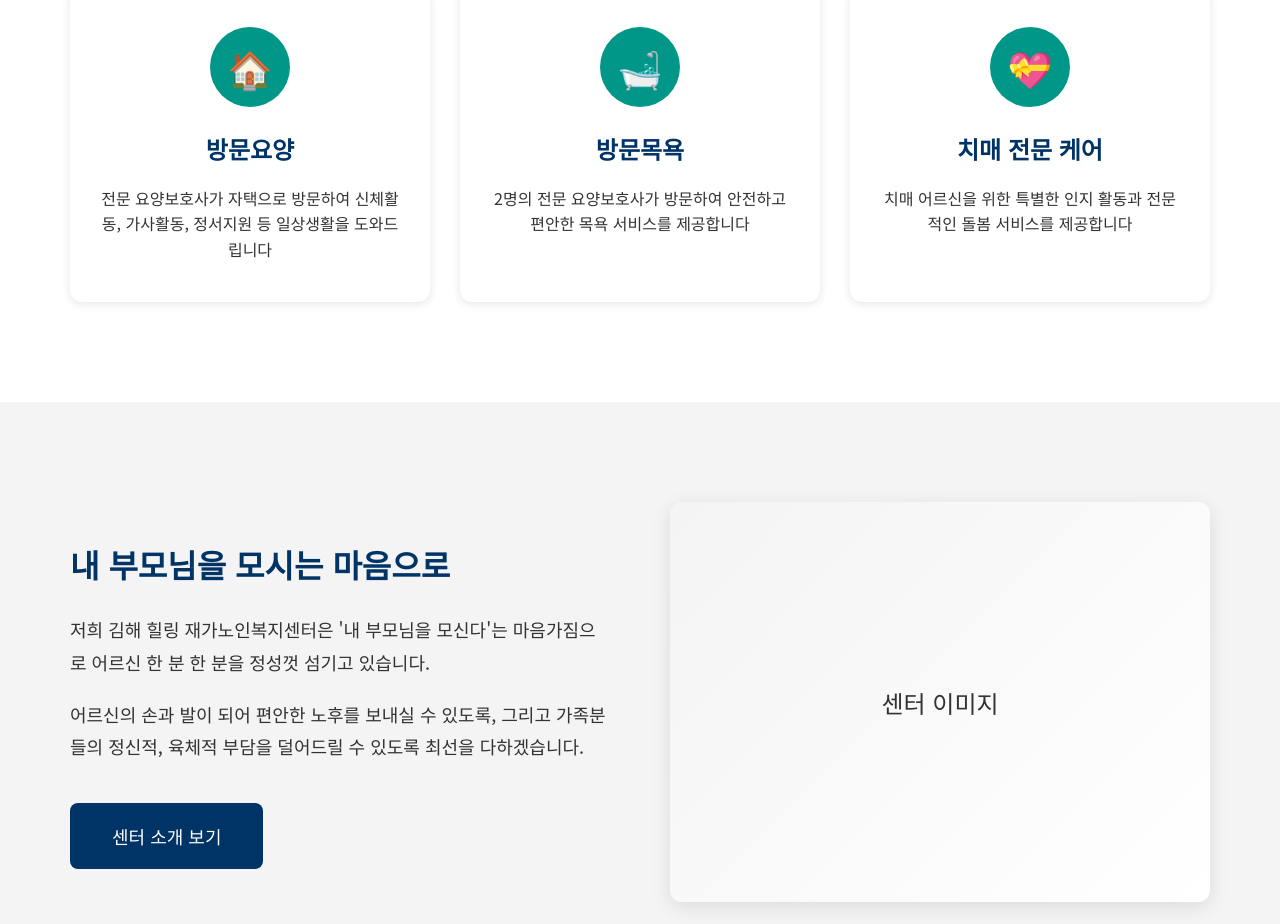
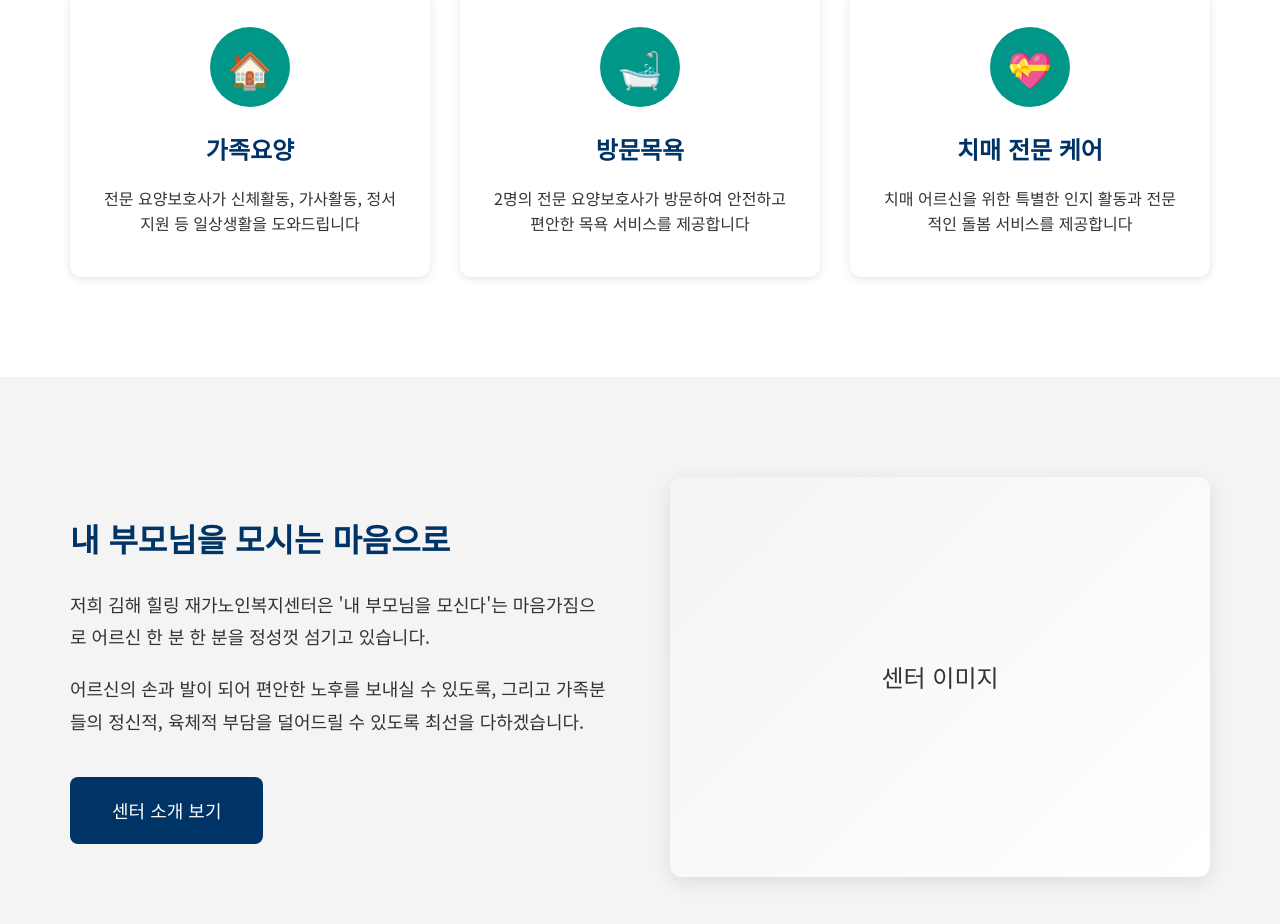
Before and after one commit to ujunja/health-website, a Nuxt app: page / in a window 1280 px wide. Shown: the part 900-1824 px from the top of the page. Built offline with nearby package versions, Linux system fonts and the light colour scheme.

Commit message:
가족요양으로 변경

```diff
--- a/components/ServicesSection.vue
+++ b/components/ServicesSection.vue
@@ -6,8 +6,8 @@
       <div class="service-cards">
         <ServiceCard
           icon="🏠"
-          title="방문요양"
-          description="전문 요양보호사가 자택으로 방문하여 신체활동, 가사활동, 정서지원 등 일상생활을 도와드립니다"
+          title="가족요양"
+          description="전문 요양보호사가 자택으로 신체활동, 가사활동, 정서지원 등 일상생활을 도와드립니다"
         />
         <ServiceCard
           icon="🛁"
--- a/nuxt.config.ts
+++ b/nuxt.config.ts
@@ -18,8 +18,8 @@ export default defineNuxtConfig({
       meta: [
         { charset: 'utf-8' },
         { name: 'viewport', content: 'width=device-width, initial-scale=1.0, maximum-scale=5.0, user-scalable=yes' },
-        { name: 'description', content: '어르신의 행복한 노후를 함께하는 전문 재가요양서비스. 방문요양, 방문목욕 서비스 제공' },
-        { name: 'keywords', content: '재가요양, 방문요양, 방문목욕, 노인요양, 장기요양' }
+        { name: 'description', content: '어르신의 행복한 노후를 함께하는 전문 재가요양서비스. 가족요양, 방문목욕 서비스 제공' },
+        { name: 'keywords', content: '재가요양, 가족요양, 방문목욕, 노인요양, 장기요양' }
       ],
       link: [
         { rel: 'icon', type: 'image/x-icon', href: '/health-website/favicon.ico' },
--- a/pages/guide.vue
+++ b/pages/guide.vue
@@ -131,6 +131,7 @@
               </tbody>
             </table>
           </div>
+
         </div>
 
         <div class="cost-notice">
@@ -362,7 +363,7 @@ const faqItems = [
 
 @media (min-width: 768px) {
   .cost-tables {
-    grid-template-columns: 1fr 1fr;
+    grid-template-columns: 1fr;
   }
 }
 
--- a/pages/index.vue
+++ b/pages/index.vue
@@ -13,8 +13,8 @@
         <div class="service-cards">
           <ServiceCard
             icon="🏠"
-            title="방문요양"
-            description="전문 요양보호사가 자택으로 방문하여 신체활동, 가사활동, 정서지원 등 일상생활을 도와드립니다"
+            title="가족요양"
+            description="전문 요양보호사가 신체활동, 가사활동, 정서지원 등 일상생활을 도와드립니다"
           />
           <ServiceCard
             icon="🛁"
@@ -45,7 +45,7 @@ useHead({
   meta: [
     {
       name: 'description',
-      content: '어르신의 행복한 노후를 함께하는 전문 재가요양서비스. 방문요양, 방문목욕, 치매 전문 케어 서비스를 제공합니다.'
+      content: '어르신의 행복한 노후를 함께하는 전문 재가요양서비스. 가족요양, 방문목욕, 치매 전문 케어 서비스를 제공합니다.'
     }
   ]
 })
--- a/pages/news.vue
+++ b/pages/news.vue
@@ -186,7 +186,7 @@ const notices = ref([
     views: 152,
     important: true,
     excerpt: '2025년 설 연휴 기간 센터 운영에 대해 안내드립니다.',
-    content: '안녕하십니까. 2025년 설 연휴 기간 (2월 9일~12일) 센터 운영 일정을 안내드립니다. 연휴 기간에도 방문요양 서비스는 정상 운영되며, 긴급 상황 발생 시 24시간 비상 연락망을 통해 대응하겠습니다.'
+    content: '안녕하십니까. 2025년 설 연휴 기간 (2월 9일~12일) 센터 운영 일정을 안내드립니다. 연휴 기간에도 가족요양 서비스는 정상 운영되며, 긴급 상황 발생 시 24시간 비상 연락망을 통해 대응하겠습니다.'
   },
   {
     id: 2,
--- a/pages/services.vue
+++ b/pages/services.vue
@@ -9,10 +9,10 @@
       </div>
     </section>
 
-    <!-- 방문요양 서비스 -->
+    <!-- 가족요양 서비스 -->
     <section class="section">
       <div class="container">
-        <h2 class="section-title">방문요양 서비스</h2>
+        <h2 class="section-title">가족요양 서비스</h2>
         <p class="section-subtitle">
           어르신이 익숙한 자택에서 편안하고 안정적인 노후를 보내실 수 있도록 지원합니다
         </p>
@@ -168,7 +168,7 @@ useHead({
   meta: [
     {
       name: 'description',
-      content: '방문요양, 방문목욕, 치매 전문 케어 등 어르신을 위한 전문적인 재가요양서비스를 제공합니다.'
+      content: '가족요양, 방문목욕, 치매 전문 케어 등 어르신을 위한 전문적인 재가요양서비스를 제공합니다.'
     }
   ]
 })
```
Also changed, not shown: 1 other file (tests, documents, lock files or other folders).
